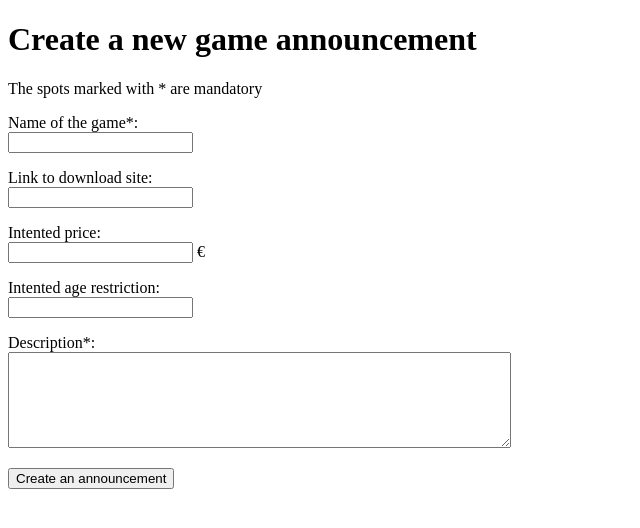
After one commit to ogsavimaja/Indiedev-platform2, a Flask app: page /new_announcement in a window 1280 px wide. The commit adds this page. Shown: the top 528 px of the page, without its empty margins (0-640 px from the left). Run offline with Flask 3, Linux system fonts and the light colour scheme; the visitor is signed in with stand-in values (Sample User, id 1).

Commit message:
Add announcements
-Add announcements
-Revork homepage

```diff
--- a/App.py
+++ b/App.py
@@ -90,6 +90,36 @@ def logout():
     del session["csrf_token"]
     return redirect("/")
 
+# Render announcement creation page
+@app.route("/new_announcement", methods=["GET", "POST"])
+def new_announcement():
+    if not session.get("username"):
+        return redirect("/login")
+    if request.method == "POST":
+        title = request.form["title"]
+        description = request.form["description"]
+        intented_price = request.form["intented_price"]
+        age_restriction = request.form["age_restriction"]
+
+        # Validate user input
+        if not title or not description:
+            return "ERROR: All fields marked with * are required"
+        if intented_price:
+            if not intented_price.isdigit():
+                return "ERROR: Price must be a number"
+        if age_restriction:
+            if not age_restriction.isdigit():
+                return "ERROR: Age restriction must be a number"
+
+        # Insert announcement into database
+        sql_query = """INSERT INTO Announcements (user_id, title, about, intented_price, intented_age_restriction)
+                       VALUES (?, ?, ?, ?, ?)"""
+        db.execute(sql_query, [session["user_id"], title, description, intented_price, age_restriction,])
+        return redirect("/")
+    return render_template("new_announcement.html")
+
+
+
 
 # Allows the app to run in IDE terminal in debug mode
 if __name__ == "__main__":
--- /dev/null
+++ b/templates/new_announcement.html
@@ -0,0 +1,41 @@
+<!DOCTYPE html>
+<html>
+
+<head>
+  <title>New announcement</title>
+</head>
+
+<body>
+  <h1>Create a new game announcement</h1>
+  <font size="3">The spots marked with * are mandatory</font><br />
+
+  <form action="/new_announcement" method="post">
+    <p>
+      Name of the game*: <br />
+      <input type="text" name="title" />
+    </p>
+
+    <p>
+      Link to download site: <br />
+      <input type="text" name="download_link" />
+    </p>
+
+    <p>
+      Intented price: <br />
+      <input type="text" name="intented_price" /> €
+    </p>
+
+    <p>
+      Intented age restriction: <br />
+      <input type="text" name="age_restriction" />
+    </p>
+
+    <p>
+      Description*: <br />
+      <textarea name="description" rows="6" cols="60"></textarea>
+    </p>
+    <input type="submit" value="Create an announcement" />
+  </form>
+</body>
+
+</html>
```
Also changed, not shown: announcements.py (added, +32 -0 lines), schema.sql (+11 -0 lines), templates/index.html (+24 -2 lines).
